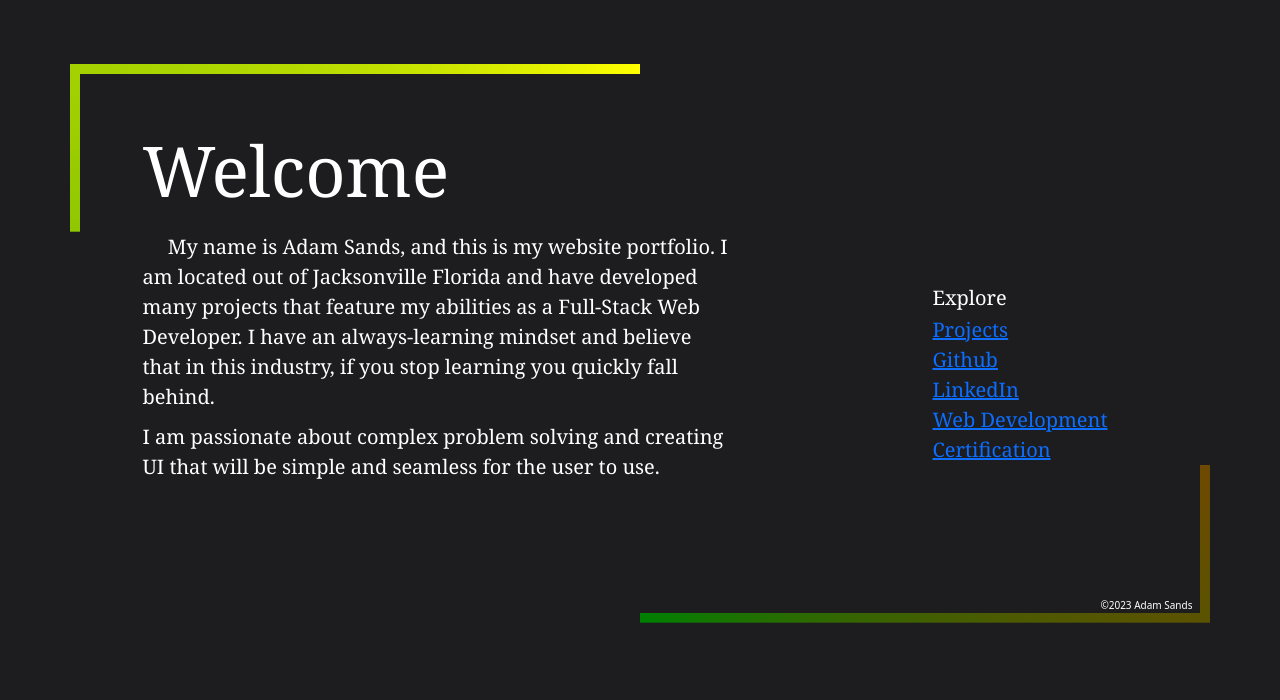
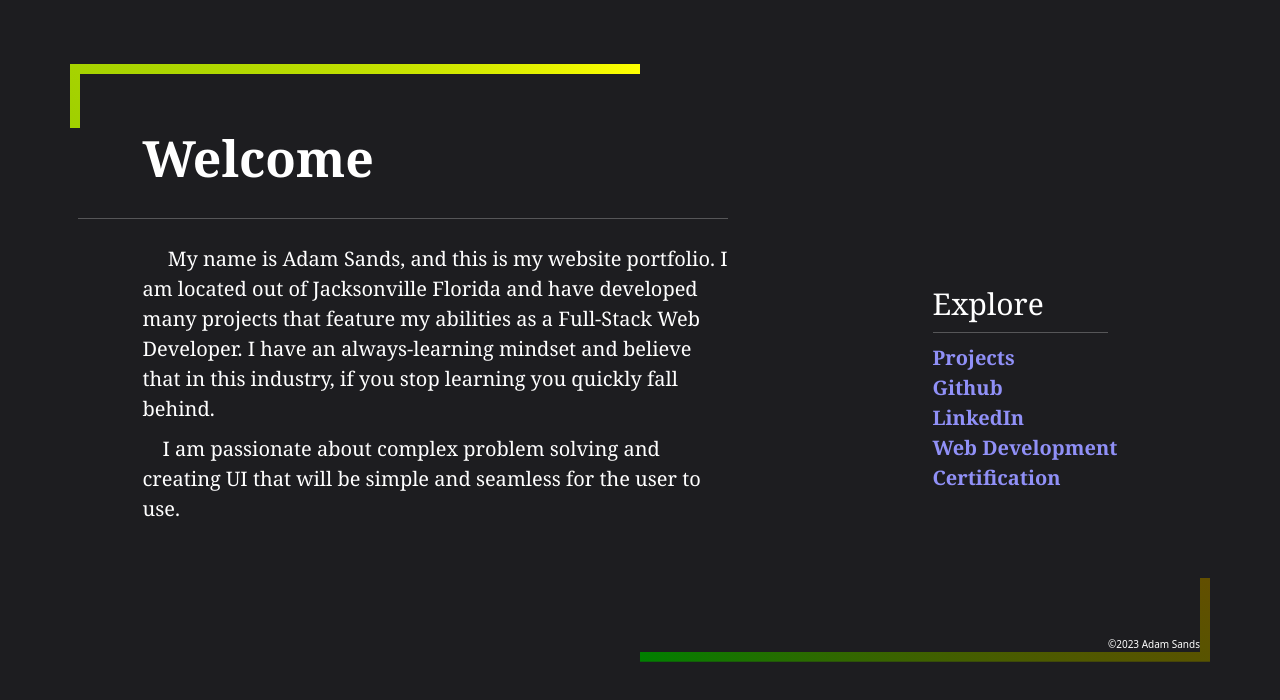
Before and after one commit to asands1769/Website-portfolio, a React (Create React App) app: page /home in a window 1280 px wide. Shown: the top 700 px of the page. Built offline with nearby package versions, Linux system fonts and the light colour scheme.

Commit message:
Added some neat animations

```diff
--- a/src/App.css
+++ b/src/App.css
@@ -2,6 +2,7 @@
 html {
   font-size: 62.5%;
 }
+
 [class*="col"] {
   font-family: Cambria, Cochin, Georgia, Times, 'Times New Roman', serif;
   color:rgb(255, 255, 255);
@@ -24,13 +25,14 @@ html {
   border-radius: 4px;
   font-size: 3rem;
   box-shadow: 5px 5px 6px #000;
+  transition: background-color 0.9s, color 0.9s;
 }
-.title {
-  font-size: 50px;
-  text-align: center;
-  font-family:Georgia, 'Times New Roman', Times, serif
+.back-home-link:hover {
+  background-color: rgb(128, 180, 247);
+  color: greenyellow;
 }
-.title2 {
+
+.project-links {
   color:rgb(255, 255, 255);
   font-weight: bolder;
   text-decoration: none;
@@ -39,13 +41,16 @@ html {
   border-radius: 4px;
   font-size: 3rem;
   box-shadow: 5px 5px 6px #000;
+  display: flex;
+  font-size: 50px;
+  justify-content: center;
+  align-items: center;
+  transition: background-color 0.9s, color 0.9s;
 }
-  .title2 {
-    display: flex;
-    font-size: 50px;
-    justify-content: center;
-    align-items: center;
-  }
+.project-links:hover {
+  background-color: rgb(128, 180, 247);
+  color: greenyellow;
+}
 .rally{
   text-align: center;
   width: 100%;
@@ -59,30 +64,78 @@ img {
   img {
     width: 100%;
   }
+  .welcome {
+text-align: center;  }
+    .explore {
+      text-align: center;
+    }
   }
 /* button {
   background-color: violet;
 } */
+@keyframes slideInLeft {
+  from {
+    transform: translateX(-300px);
+  }
+
+  to {
+    transform: translateX(0);
+  }
+}
+@keyframes slideInRight {
+  from {
+    transform: translateX(300px);
+  }
+
+  to {
+    transform: translateX(0);
+  }
+}
 .welcome {
-  font-size: 70px;
+  animation: slideInLeft 0.5s ease-in;
+  transition: color 0.9s;
+  font-size: 5rem;
+  font-weight: bold;
 }
+
 .home-content{
+  animation: slideInLeft 0.5s ease-in;
   color:white;
-  font-size: 20px;
+  font-size: 2rem;
   padding-left: 10%;
 }
 .home-content2{
   color:white;
-  font-size: 20px;
+  font-size: 2rem;
+
 }
-  .home-content2{
-    color:white;
-    font-size: 20px;
-  }
 .links{
+  animation: slideInRight 0.5s ease-in;
   position: absolute;
-  font-size: 20px;
+  font-size: 2rem;
+  font-weight:bolder;
+  color: rgb(144, 144, 247);
+  text-decoration: none;
+  transition: background-color 0.9s, color 0.9s;
 }
+.explore{
+  animation: slideInRight 0.5s ease-in;
+  font-size:3rem;
+  font-weight: 400;
+}
+.links:hover{
+  background-color: var(--clr-accent);
+  color: greenyellow;
+}
+.row{
+  position: relative;
+}
+.row:hover.welcome{
+  color: orange;
+}
+/* .links:hover.welcome{
+  color: greenyellow;
+} */
 h1{
   padding-left: 10%;
 }
@@ -116,7 +169,7 @@ h1{
   inset: 0;
   background: conic-gradient(red,green,yellow),red;
   --_g: #0000 90deg,#000 0;
-  --_p: 50% 30% no-repeat;
+  --_p: 50% 14% no-repeat;
   --mask:
     conic-gradient(from 90deg  at top    10px left  10px,var(--_g)) 0    0    / var(--_p),
     conic-gradient(from -90deg at bottom 10px right 10px,var(--_g)) 100% 100% / var(--_p);
--- a/src/components/home.js
+++ b/src/components/home.js
@@ -4,7 +4,6 @@ import { Link } from 'react-router-dom';
 
 export function Home () {
         return (
-
             <div className='padding'>
                 <div className='container-md'>
                     <div className='row'>
@@ -13,20 +12,21 @@ export function Home () {
                     <div className='row'>
                         <div className='col-lg-7'>
                             <h1 className='welcome'>Welcome</h1>
-                            <br></br>
+                            <br></br><hr></hr><br></br>
                             <p className='home-content'>&emsp; My name is Adam Sands, and this is my website portfolio.  I am located out of Jacksonville Florida
                             and have developed many projects that feature my abilities as a Full-Stack Web Developer.
                             I have an always-learning mindset and believe that in this industry, if you stop learning you quickly fall behind.
                             </p>
                             <p className='home-content'>
-                            I am passionate about complex problem solving and creating UI that will be simple and seamless for the user to use.
+                            &emsp;I am passionate about complex problem solving and creating UI that will be simple and seamless for the user to use.
                             </p>
 
                         </div>
                         <div className='col-lg-2'></div>
                         <div className='col-lg-2'>
                             <div className='sidebar'>
-                                <h2>Explore</h2>
+                                <h2 className='explore'>Explore</h2>
+                                <hr></hr>
                                 <Link className='links'  to='/projects'>Projects</Link>
                                 <br></br>
                                 <br></br>
@@ -45,8 +45,8 @@ export function Home () {
                                 <br></br>
                             </div>
                         </div>
-                        <p className='right'>©2023 Adam Sands</p>
                     </div>
+                    <p className='right'>©2023 Adam Sands</p>
                 </div>
             </div>
         )
--- a/src/components/projects.js
+++ b/src/components/projects.js
@@ -11,9 +11,9 @@ export function Projects () {
             </div>
             <br></br>
             <div className='container'>
-                <div className='row border'>
+                <div className='row'>
                     <div className='col-lg-2'>
-                            <Link className='title2' target="_blank" to='https://home-5013300400.app-ionos.space/'>Rally!</Link>
+                            <Link className='project-links' target="_blank" to='https://home-5013300400.app-ionos.space/'>Rally!</Link>
                     </div>
                     <div className='col-lg-4'>
                         <h1  className='home-content2'>
@@ -27,9 +27,9 @@ export function Projects () {
                 </div>
 
                 <br></br>
-            <div className='row border'>
+            <div className='row'>
                 <div className='col-lg-2'>
-                    <Link className='title2' target="_blank" to='https://home-5012146743.app-ionos.space/'>Movie Quiz!</Link>
+                    <Link className='project-links' target="_blank" to='https://home-5012146743.app-ionos.space/'>Movie Quiz!</Link>
                 </div>
                 <div className='col-lg-4'>
                 <h1 className='home-content2'>
```
